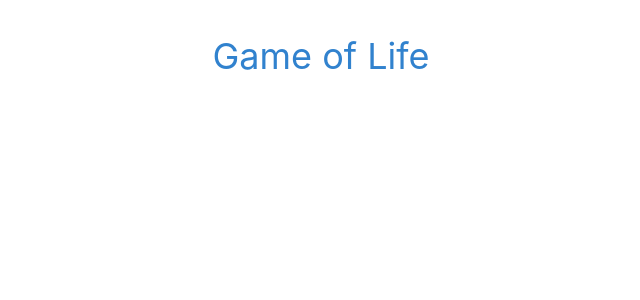
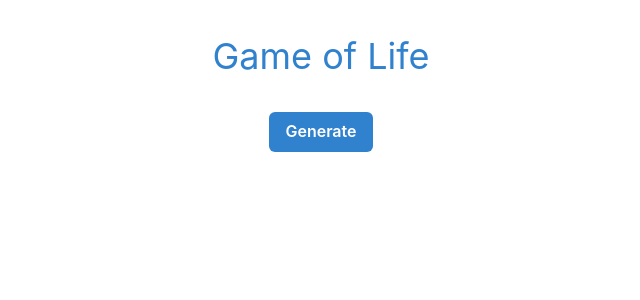
Before and after one commit to aagwali/game-of-life, a React (Create React App) app: page / in a window 1280 px wide. Shown: the top 300 px of the page, without its empty margins (319-959 px from the left). Built offline with nearby package versions, Linux system fonts and the light colour scheme.

Commit message:
feat: 🎸 generate random state pass + display button

```diff
--- /dev/null
+++ b/src/components/Content.tsx
@@ -0,0 +1,23 @@
+import { useState } from "react"
+
+import { Button, VStack } from "@chakra-ui/react"
+
+import { generateRandomGameState } from "../privates"
+
+import type { GameContentProps } from "./types"
+
+const GameContent = ({ gameState }: GameContentProps) => {
+  const [currentGameState, setCurrentGameState] = useState(gameState)
+
+  return (
+    <VStack spacing={12}>
+      <Button
+        onClick={() => setCurrentGameState(generateRandomGameState())}
+        colorScheme={"blue"}
+        children={"Generate"}
+      />
+    </VStack>
+  )
+}
+
+export default GameContent
--- a/src/components/index.tsx
+++ b/src/components/index.tsx
@@ -1,9 +1,11 @@
+import Content from "./Content"
 import Header from "./Header"
 import { AppCanvas } from "./styles"
 
 const App = () => (
   <AppCanvas>
     <Header />
+    <Content gameState={[[]]} />
   </AppCanvas>
 )
 
--- a/src/privates.ts
+++ b/src/privates.ts
@@ -1,4 +1,21 @@
 import type { CellState, GameState } from "./components/types"
+
+const randomIntBetween = (min: number, max: number): number =>
+  Math.floor(Math.random() * (max - min + 1)) + min
+
+const generateArray = (count: number): number[] =>
+  Array.from(Array(count).keys())
+
+export const generateRandomGameState = (): GameState => {
+  const rowCount = randomIntBetween(10, 20)
+  const columnCount = randomIntBetween(10, 20)
+
+  const gameState = generateArray(rowCount)
+    .map(() => generateArray(columnCount))
+    .map((row) => row.map(() => randomIntBetween(0, 1) as CellState))
+
+  return gameState
+}
 
 const getCellAt = (
   [row, column]: [number, number],
@@ -26,7 +43,7 @@ const getAdjacentCellsSum = (
   rowIndex: number,
   cellIndex: number,
   gameState: GameState
-) =>
+): number =>
   adjacentsCoordinates.reduce(
     (acc, adjacentCoordinates) =>
       acc + getCellAt(adjacentCoordinates, rowIndex, cellIndex, gameState),
```
Also changed, not shown: 1 other file (tests, documents, lock files or other folders).
